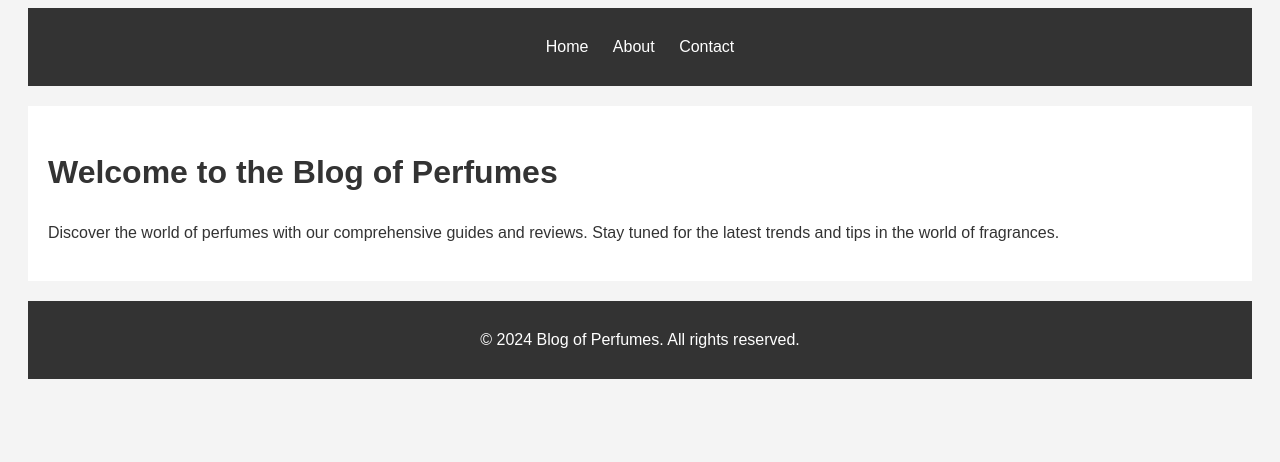
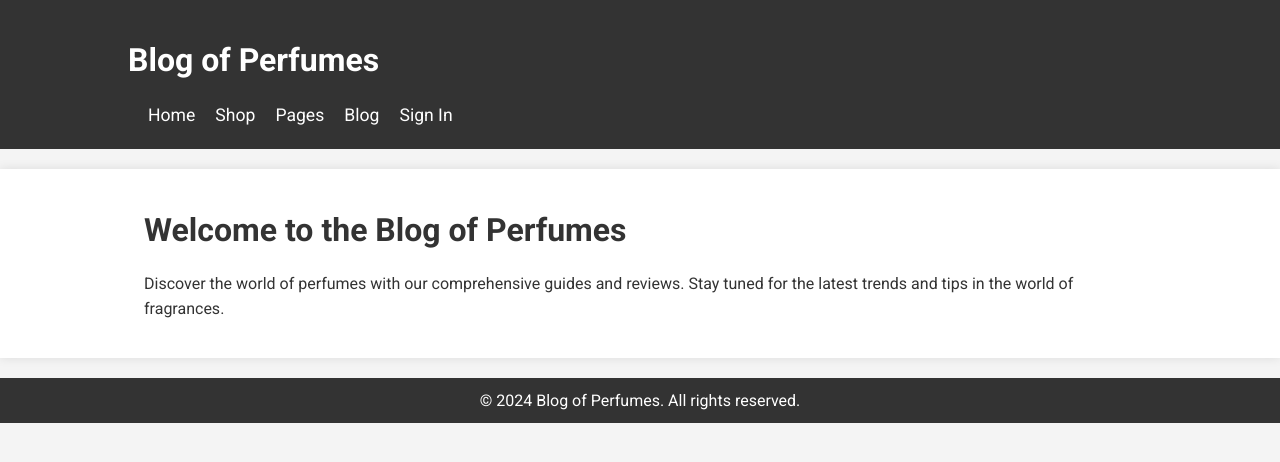
Before and after one commit to tarikBelhaj/Blog-of-perfumes, a Jekyll site: the page built from index.md, in a window 1280 px wide. Shown: the top 462 px of the page. Built offline with Jekyll 4.4.1, drawn with Linux system fonts in a browser that asks for light colours.

Commit message:
Add modern and clean design for Blog of Perfumes

```diff
--- a/_layouts/default.html
+++ b/_layouts/default.html
@@ -5,22 +5,32 @@
   <meta name="viewport" content="width=device-width, initial-scale=1.0">
   <title>{{ page.title }} - Blog of Perfumes</title>
   <link rel="stylesheet" href="{{ '/assets/css/style.css' | relative_url }}">
+  <link href="https://fonts.googleapis.com/css2?family=Roboto:wght@400;700&display=swap" rel="stylesheet">
 </head>
 <body>
-  <header>
-    <nav>
+  <header class="site-header">
+    <div class="container">
+      <h1 class="branding"><a href="{{ '/' | relative_url }}">Blog of Perfumes</a></h1>
+      <nav class="site-nav">
         <ul>
           <li><a href="{{ '/' | relative_url }}">Home</a></li>
-        <li><a href="{{ '/about' | relative_url }}">About</a></li>
-        <li><a href="{{ '/contact' | relative_url }}">Contact</a></li>
+          <li><a href="{{ '/shop' | relative_url }}">Shop</a></li>
+          <li><a href="{{ '/pages' | relative_url }}">Pages</a></li>
+          <li><a href="{{ '/blog' | relative_url }}">Blog</a></li>
+          <li><a href="{{ '/signin' | relative_url }}">Sign In</a></li>
         </ul>
       </nav>
+    </div>
   </header>
-  <main>
+  <main class="site-content">
+    <div class="container">
       {{ content }}
+    </div>
   </main>
-  <footer>
+  <footer class="site-footer">
+    <div class="container">
       <p>&copy; 2024 Blog of Perfumes. All rights reserved.</p>
+    </div>
   </footer>
 </body>
 </html>
--- a/assets/css/style.css
+++ b/assets/css/style.css
@@ -1,48 +1,122 @@
 body {
-  font-family: Arial, sans-serif;
+  font-family: 'Roboto', sans-serif;
   line-height: 1.6;
-  padding: 0 20px;
+  color: #333;
   background: #f4f4f4;
-  color: #333;
+  margin: 0;
+  padding: 0;
 }
 
-header {
+.container {
+  width: 80%;
+  margin: 0 auto;
+  overflow: hidden;
+}
+
+.site-header {
   background: #333;
   color: #fff;
-  padding: 10px 0;
-  text-align: center;
+  padding: 20px 0;
+  display: flex;
+  justify-content: space-between;
+  align-items: center;
 }
 
-header nav ul {
+.site-header .branding {
+  font-size: 2em;
+  font-weight: bold;
+}
+
+.site-header .branding a {
+  color: #fff;
+  text-decoration: none;
+}
+
+.site-header .site-nav ul {
+  list-style: none;
+  margin: 0;
+  padding: 0;
+  display: flex;
+}
+
+.site-header .site-nav ul li {
+  margin-left: 20px;
+}
+
+.site-header .site-nav ul li a {
+  color: #fff;
+  text-decoration: none;
+  font-size: 1.1em;
+}
+
+.site-header .site-nav ul li a:hover {
+  text-decoration: underline;
+}
+
+.site-content {
+  background: #fff;
+  padding: 20px;
+  margin-top: 20px;
+  box-shadow: 0 0 10px rgba(0, 0, 0, 0.1);
+}
+
+.site-footer {
+  background: #333;
+  color: #fff;
+  text-align: center;
+  padding: 10px 0;
+  margin-top: 20px;
+}
+
+.site-footer p {
+  margin: 0;
+}
+
+h1, h2, h3, h4, h5, h6 {
+  color: #333;
+  line-height: 1.2;
+}
+
+/* Additional Styles for Blog and Sidebar */
+.sidebar {
+  float: right;
+  width: 30%;
+  margin-top: 20px;
+}
+
+.sidebar .search {
+  margin-bottom: 20px;
+}
+
+.sidebar .categories {
+  background: #f4f4f4;
+  padding: 10px;
+  margin-bottom: 20px;
+}
+
+.sidebar .categories ul {
   list-style: none;
   padding: 0;
 }
 
-header nav ul li {
-  display: inline;
-  margin: 0 10px;
+.sidebar .categories ul li {
+  margin-bottom: 10px;
 }
 
-header nav ul li a {
-  color: #fff;
+.sidebar .categories ul li a {
   text-decoration: none;
+  color: #333;
 }
 
-main {
-  background: #fff;
-  padding: 20px;
-  margin-top: 20px;
+.sidebar .categories ul li a:hover {
+  text-decoration: underline;
 }
 
-footer {
-  text-align: center;
-  padding: 10px 0;
-  background: #333;
-  color: #fff;
-  margin-top: 20px;
+.post {
+  margin-bottom: 20px;
 }
 
-article h1 {
-  border-bottom: 1px solid #ddd;
-  padding-bottom: 10px;
+.post img {
+  max-width: 100%;
+  height: auto;
 }
```
Also changed, not shown: _posts/2024-05-28-welcome-to-the-blog.md (added, +8 -0 lines). Lines whose indentation alone changed are shown as unchanged.
